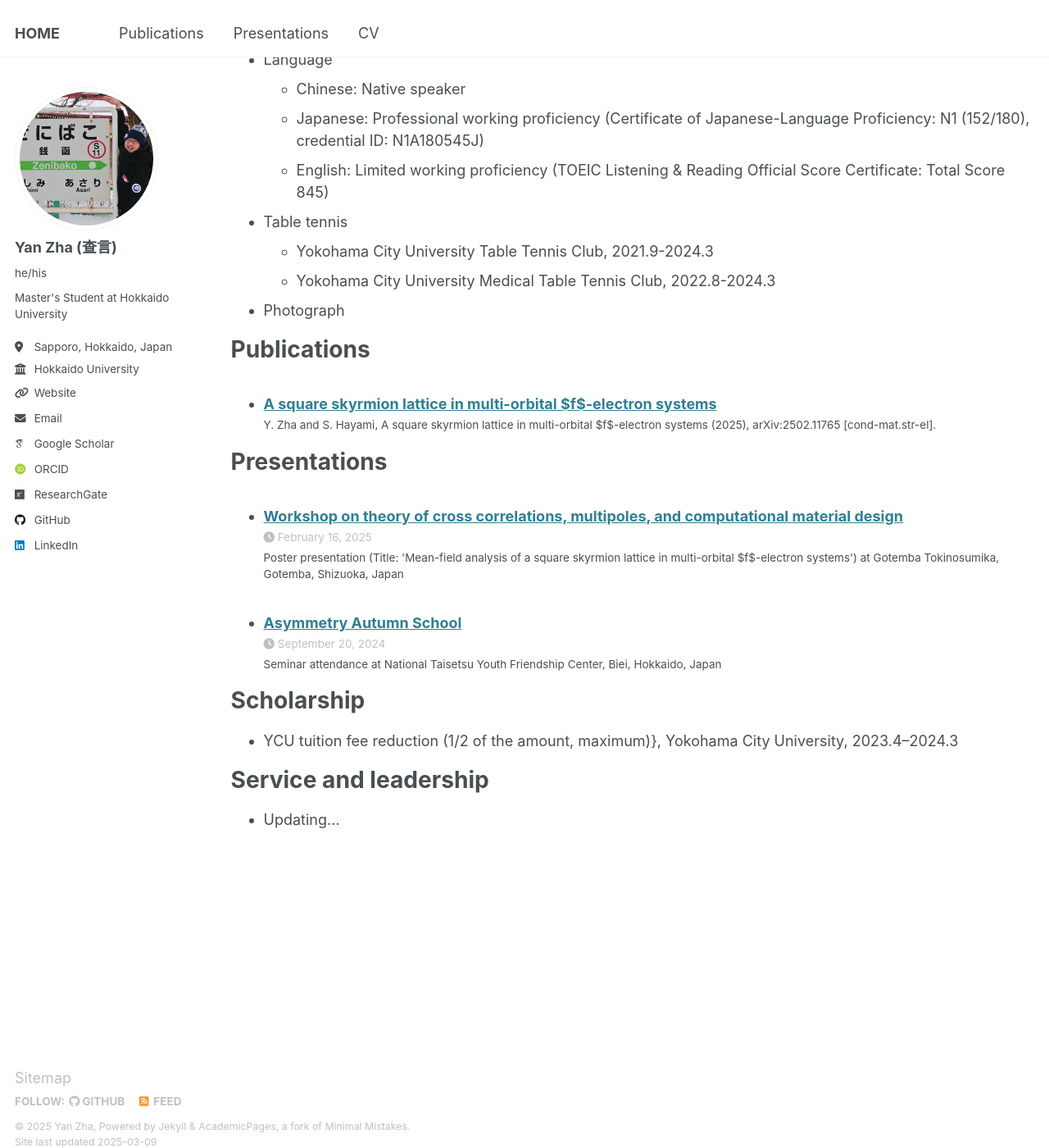
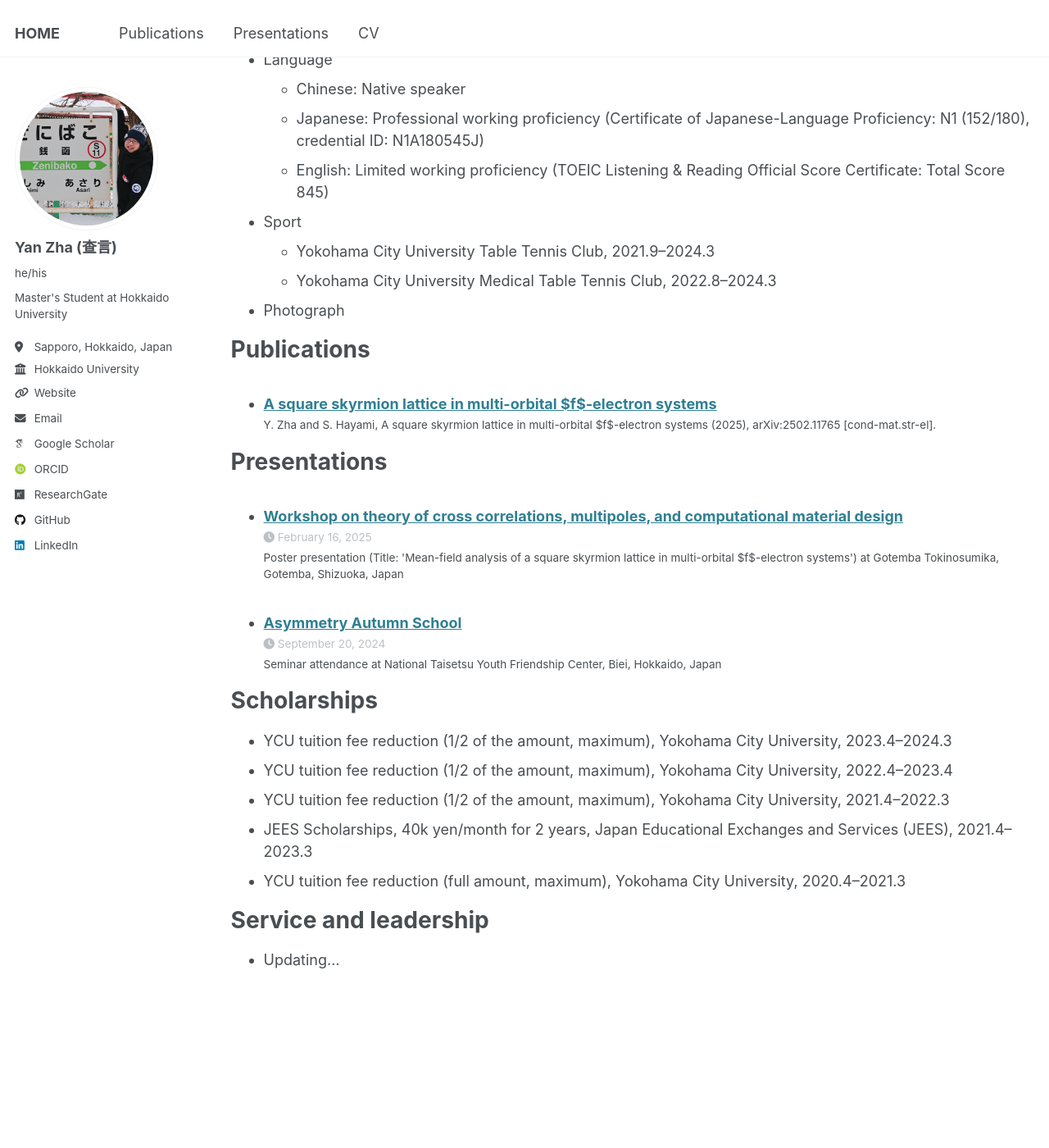
Before and after one commit to yzhacn/yzhacn.github.io, a Jekyll site: the page built from _pages/cv.md, in a window 1280 px wide and 1400 px high, scrolled down 686 px. Shown: the whole window at 82% size. Built offline with Jekyll 4.4.1, drawn with Linux system fonts in a browser that asks for light colours; some web fonts are replaced; some of the changed text lies outside the part shown.

Commit message:
Update cv.md

```diff
--- a/_pages/cv.md
+++ b/_pages/cv.md
@@ -32,9 +32,9 @@ Skills
   * Chinese: Native speaker
   * Japanese:  Professional working proficiency (Certificate of Japanese-Language Proficiency: N1 (152/180), credential ID: N1A180545J)
   * English: Limited working proficiency (TOEIC Listening & Reading Official Score Certificate: Total Score 845)
-* Table tennis
-  * Yokohama City University Table Tennis Club, 2021.9-2024.3
-  * Yokohama City University Medical Table Tennis Club, 2022.8-2024.3
+* Sport
+  * Yokohama City University Table Tennis Club, 2021.9--2024.3
+  * Yokohama City University Medical Table Tennis Club, 2022.8--2024.3
 * Photograph
 
 Publications
@@ -50,9 +50,13 @@ Presentations
   {% endfor %}</ul>
 
 
-Scholarship
+Scholarships
 ======
-* YCU tuition fee reduction (1/2 of the amount, maximum)}, Yokohama City University, 2023.4--2024.3
+* YCU tuition fee reduction (1/2 of the amount, maximum), Yokohama City University, 2023.4--2024.3
+* YCU tuition fee reduction (1/2 of the amount, maximum), Yokohama City University, 2022.4--2023.4
+* YCU tuition fee reduction (1/2 of the amount, maximum), Yokohama City University, 2021.4--2022.3
+* JEES Scholarships, 40k yen/month for 2 years, Japan Educational Exchanges and Services (JEES), 2021.4--2023.3
+* YCU tuition fee reduction (full amount, maximum), Yokohama City University, 2020.4--2021.3
 
 Service and leadership
 ======
```
Also changed, not shown: other parts of _pages/cv.md (+4 -4 lines).
